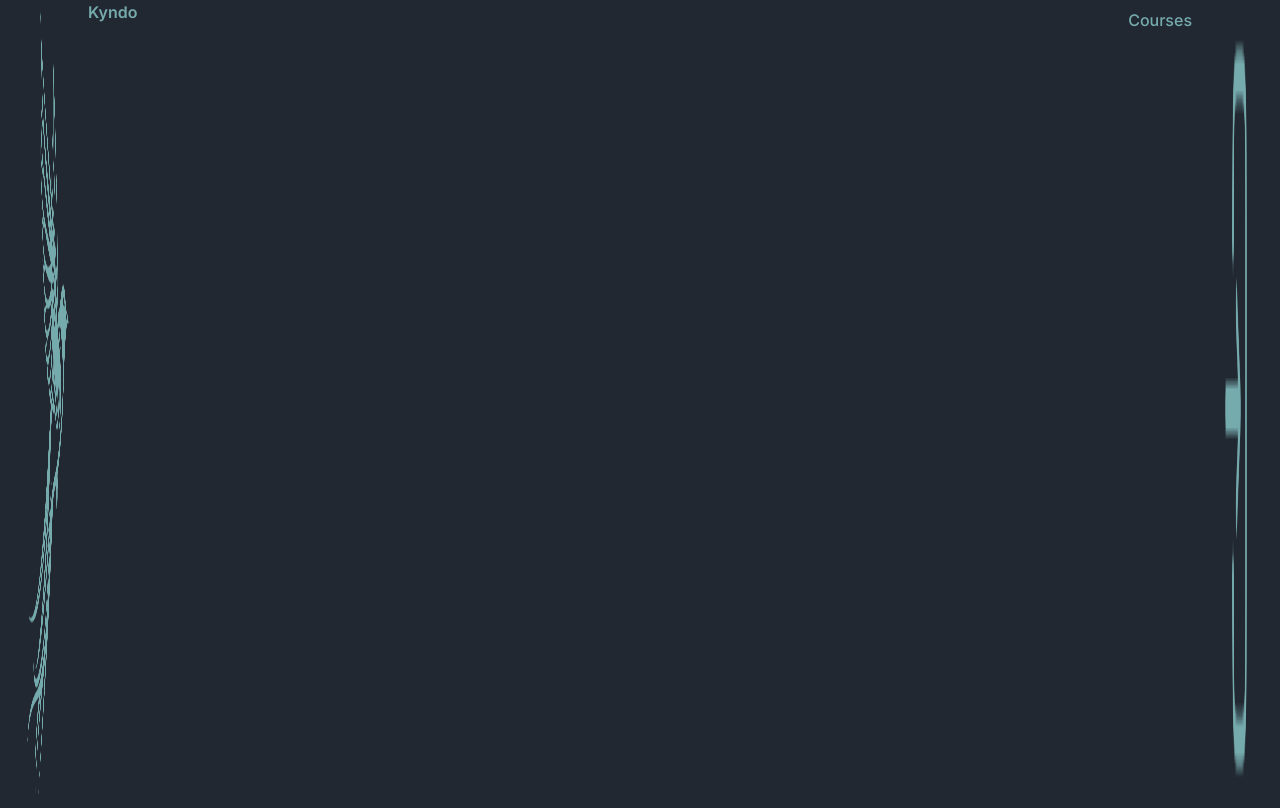
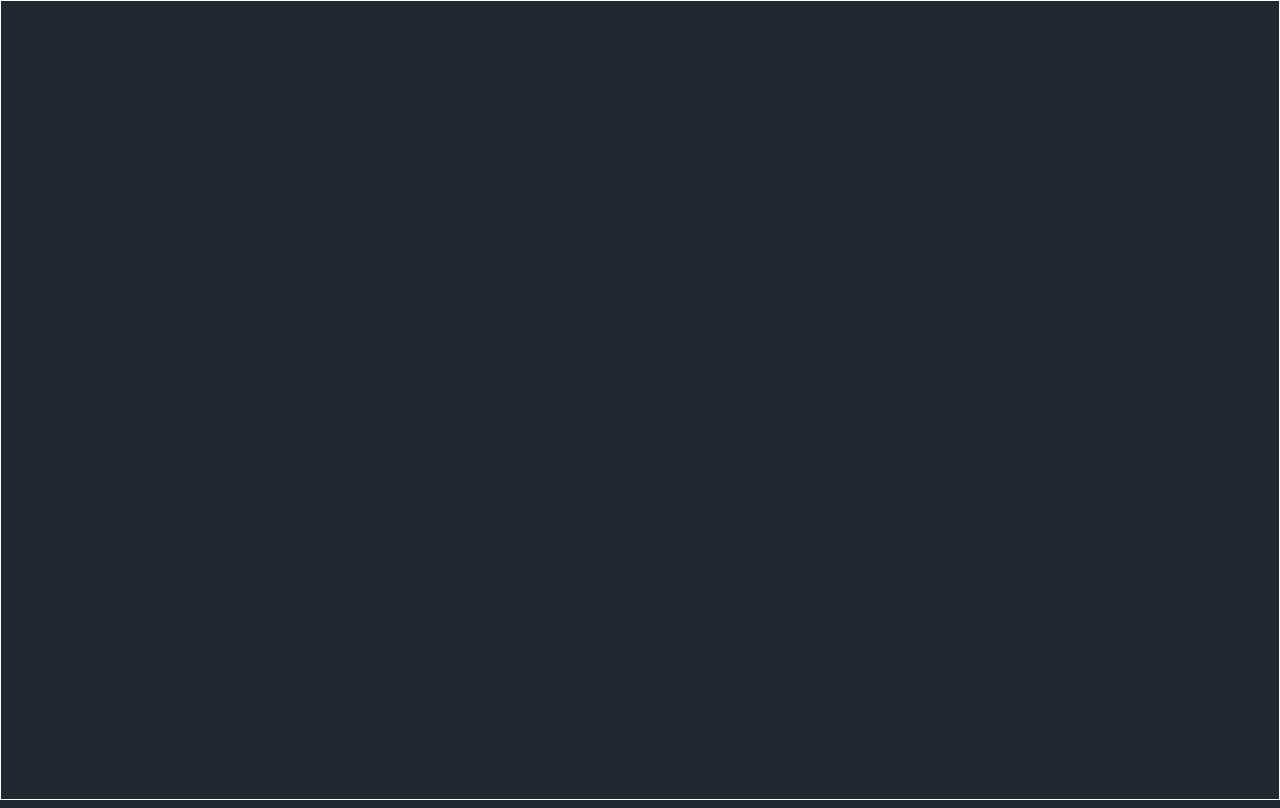
Before and after one commit to amit-vis/kyndo, a React (Create React App) app in the folder client/: page /studentdash in a window 1280 px wide. Built offline with nearby package versions, Linux system fonts and the light colour scheme.

Commit message:
dashboard updated

```diff
--- a/client/src/Components/StudentDashboard/studentdashboardcss.css
+++ b/client/src/Components/StudentDashboard/studentdashboardcss.css
@@ -1,9 +1,6 @@
-*{
+
+.DashContainer{
     height: 100vh;
-    border: border-box;
-    margin: 0%;
+    width:100%;
+    border: 1px solid white;
 }
-.DashContainer{
-    height: 100%;
-    width:100%;
-}
--- a/client/src/Components/StudentDashboard/studentdashboardhtml.jsx
+++ b/client/src/Components/StudentDashboard/studentdashboardhtml.jsx
@@ -5,7 +5,6 @@ const StudentDashboard = ()=>{
     return(
         <>
         <div className="DashContainer">
-            <Navbar/>
         </div>
         </>
     )
```
